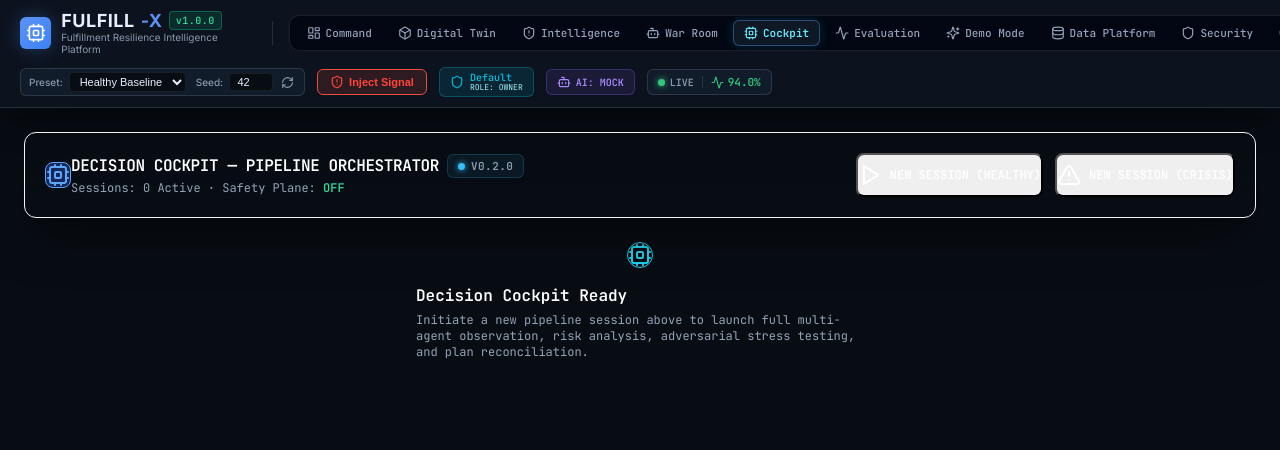
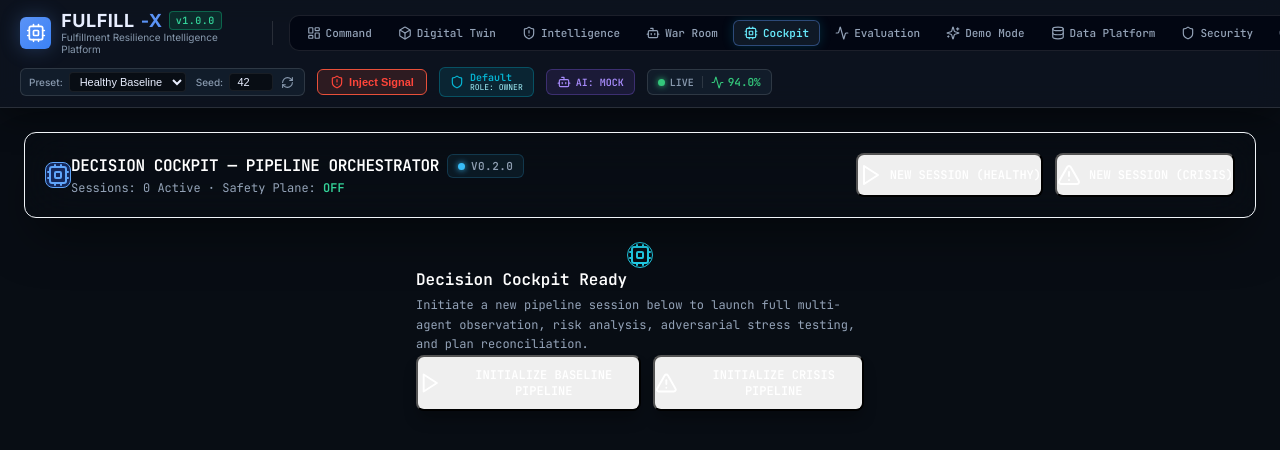
Before and after one commit to manidharreddy0909/full-fill-x2, a React (Vite) app in the folder frontend/: page /decision/cockpit in a window 1280 px wide. Shown: the top 450 px of the page. Built offline with nearby package versions, Linux system fonts and the light colour scheme; no server answers.

Commit message:
fix(ui): forensic repair of product UX interactions and data bindings

```diff
--- a/frontend/src/components/workspaces/CockpitWorkspace.tsx
+++ b/frontend/src/components/workspaces/CockpitWorkspace.tsx
@@ -305,14 +305,30 @@ export const CockpitWorkspace: React.FC = () => {
 
       {/* Standby State */}
       {!activeSession && !isRunning && (
-        <div className="flex flex-col items-center justify-center py-28 gap-4 text-slate-500 font-mono text-sm">
-          <div className="w-16 h-16 rounded-2xl bg-cyan-950/40 border border-cyan-500/20 flex items-center justify-center text-cyan-400 shadow-inner">
+        <div className="flex flex-col items-center justify-center py-24 gap-5 text-slate-500 font-mono text-sm">
+          <div className="w-16 h-16 rounded-2xl bg-cyan-950/40 border border-cyan-500/30 flex items-center justify-center text-cyan-400 shadow-xl shadow-cyan-950/50">
             <Cpu className="w-8 h-8" />
           </div>
           <div className="text-center max-w-md">
             <div className="text-base font-bold text-white mb-1">Decision Cockpit Ready</div>
-            <div className="text-xs text-slate-400 font-sans">
-              Initiate a new pipeline session above to launch full multi-agent observation, risk analysis, adversarial stress testing, and plan reconciliation.
+            <div className="text-xs text-slate-400 font-sans leading-relaxed mb-4">
+              Initiate a new pipeline session below to launch full multi-agent observation, risk analysis, adversarial stress testing, and plan reconciliation.
+            </div>
+            <div className="flex items-center justify-center gap-3">
+              <button
+                onClick={() => createMutation.mutate({ preset: 'healthy', seed: 42 })}
+                className="fx-btn-interactive px-4 py-2.5 rounded-lg bg-gradient-to-r from-cyan-600 to-blue-600 hover:from-cyan-500 hover:to-blue-500 text-white text-xs font-mono font-bold transition-all shadow-lg shadow-cyan-900/30 flex items-center gap-2"
+              >
+                <Play className="w-3.5 h-3.5" />
+                <span>INITIALIZE BASELINE PIPELINE</span>
+              </button>
+              <button
+                onClick={() => createMutation.mutate({ preset: 'double_punch', seed: 42 })}
+                className="fx-btn-interactive px-4 py-2.5 rounded-lg bg-gradient-to-r from-amber-600 to-red-600 hover:from-amber-500 hover:to-red-500 text-white text-xs font-mono font-bold transition-all shadow-lg shadow-amber-900/30 flex items-center gap-2"
+              >
+                <AlertTriangle className="w-3.5 h-3.5" />
+                <span>INITIALIZE CRISIS PIPELINE</span>
+              </button>
             </div>
           </div>
         </div>
--- a/frontend/src/index.css
+++ b/frontend/src/index.css
@@ -486,3 +486,39 @@ body {
 @media (max-width: 1024px) {
   .hide-on-mobile { display: none !important; }
 }
+
+/* ─── Forensic UI & Interactive Button Utilities ─────────── */
+
+.fx-btn-interactive {
+  transition: all 0.18s cubic-bezier(0.16, 1, 0.3, 1);
+  cursor: pointer;
+  user-select: none;
+}
+.fx-btn-interactive:hover:not(:disabled) {
+  transform: translateY(-1.5px);
+  filter: brightness(1.1);
+  box-shadow: 0 6px 20px rgba(0, 0, 0, 0.35);
+}
+.fx-btn-interactive:active:not(:disabled) {
+  transform: translateY(0.5px);
+  filter: brightness(0.95);
+  box-shadow: 0 2px 8px rgba(0, 0, 0, 0.2);
+}
+.fx-btn-interactive:focus-visible {
+  outline: none;
+  box-shadow: 0 0 0 2px #030712, 0 0 0 4px #06b6d4;
+}
+
+.fx-focus-ring:focus-visible {
+  outline: none;
+  box-shadow: 0 0 0 2px #030712, 0 0 0 4px #8b5cf6;
+}
+
+.fx-card-hover {
+  transition: border-color 0.2s ease, transform 0.2s ease, box-shadow 0.2s ease;
+}
+.fx-card-hover:hover {
+  border-color: rgba(6, 182, 212, 0.35);
+  transform: translateY(-2px);
+  box-shadow: 0 12px 30px rgba(0, 0, 0, 0.5), 0 0 15px rgba(6, 182, 212, 0.1);
+}
```
Also changed, not shown: 5 other files (tests, documents, lock files or other folders).
